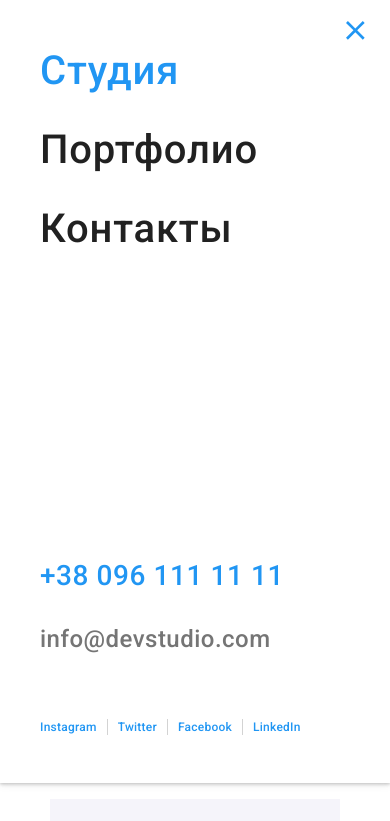
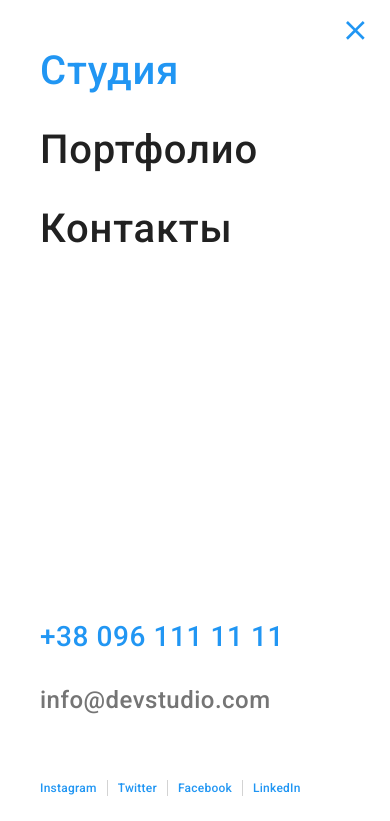
Before and after one commit to Mandzirokha/goit-markup-hw-08, a plain HTML site: page index.html in a window 390 px wide. Both pictures are taken after a click on the button 355 px from the left and 30 px from the top of the page. Shown: the top 821 px of the page. Drawn offline with nearby package versions, Linux system fonts and the light colour scheme.

Commit message:
fixed mobile menu

```diff
--- a/index.html
+++ b/index.html
@@ -63,6 +63,8 @@
           </svg>
         </button>
         <div class="mobile-menu__container" id="mobile-menu__container" data-menu>
+          <div class="mobile-menu__holder">
+            <div class="mobile-menu__nav-holder">
               <ul class="mobile-menu__nav-link list">
                 <li class="mobile-menu__item">
                   <a class="link link__current mobile-menu__link" href="./index.html">Студия</a>
@@ -72,6 +74,8 @@
                 </li>
                 <li class="mobile-menu__item"><a class="link mobile-menu__link" href="">Контакты</a></li>
               </ul>
+            </div>
+            <div class="mobile-menu__contact-holder">
               <ul class="mobile-menu__nav-contact list">
                 <li class="mobile-menu__item">
                   <a class="link mobile-menu__tel" href="tel:+380961111111"> +38 096 111 11 11</a>
@@ -80,21 +84,27 @@
                   <a class="link mobile-menu__email" href="mailto:info@devstudio.com"> info@devstudio.com </a>
                 </li>
               </ul>
-          <div class="">
               <ul class="mobile-menu__nav-social list link">
                 <li class="mobile-menu__social">
-                <a href="" class="mobile-menu__social-link link" target="_blank" rel="noopener noreferrer">Instagram</a>
+                  <a href="" class="mobile-menu__social-link link" target="_blank" rel="noopener noreferrer"
+                    >Instagram</a
+                  >
                 </li>
                 <li class="mobile-menu__social">
                   <a href="" class="mobile-menu__social-link link" target="_blank" rel="noopener noreferrer">Twitter</a>
                 </li>
                 <li class="mobile-menu__social">
-                <a href="" class="mobile-menu__social-link link" target="_blank" rel="noopener noreferrer">Facebook</a>
+                  <a href="" class="mobile-menu__social-link link" target="_blank" rel="noopener noreferrer"
+                    >Facebook</a
+                  >
                 </li>
                 <li class="mobile-menu__social">
-                <a href="" class="mobile-menu__social-link link" target="_blank" rel="noopener noreferrer">LinkedIn</a>
+                  <a href="" class="mobile-menu__social-link link" target="_blank" rel="noopener noreferrer"
+                    >LinkedIn</a
+                  >
                 </li>
               </ul>
+            </div>
           </div>
         </div>
       </div>
--- a/sass/base/_link.scss
+++ b/sass/base/_link.scss
@@ -11,6 +11,10 @@
   &:hover,
   &:focus {
     color: var(--accent-cl);
+  }
+
+  @media screen and(min-width:768px) and (max-width: 1199px) {
+    font-size: 12px;
   }
 }
 
--- a/sass/layouts/_footer.scss
+++ b/sass/layouts/_footer.scss
@@ -22,6 +22,9 @@
     display: flex;
     justify-content: space-around;
     align-items: baseline;
+  }
+
+  @media screen and(min-width: 768px) and (max-width: 1199px) {
     margin-bottom: 60px;
   }
 }
@@ -42,7 +45,7 @@
 }
 
 .address-container {
-  @media screen and(max-width: 767px) {
+  @media screen and(max-width: 767px) and (max-width: 1199px) {
     margin-bottom: 60px;
   }
 }
--- a/sass/mobile-menu.scss/_menu-btn.scss
+++ b/sass/mobile-menu.scss/_menu-btn.scss
@@ -50,13 +50,12 @@
 
 .mobile-menu__container {
   display: none;
-  position: absolute;
+  position: fixed;
   top: 0;
   left: 0;
   width: 100%;
-  max-height: 786px;
+  height: 100vh;
   padding-top: 48px;
-  padding-bottom: 48px;
   padding-left: 40px;
   background-color: var(--alt-tittle-cl);
   box-shadow: 0px 4px 8px rgba(0, 0, 0, 0.04), 0px 2px 4px rgba(0, 0, 0, 0.08), 0px 1px 3px rgba(0, 0, 0, 0.16);
--- a/sass/mobile-menu.scss/_menu-nav.scss
+++ b/sass/mobile-menu.scss/_menu-nav.scss
@@ -5,10 +5,6 @@
 
 .mobile-menu__item {
   margin-bottom: 32px;
-}
-
-.mobile-menu__nav-link {
-  margin-bottom: 306px;
 }
 
 .mobile-menu__nav-contact {
@@ -52,3 +48,9 @@
   padding-right: 10px;
   border-right: 1px solid rgba(33, 33, 33, 0.2);
 }
+
+.mobile-menu__contact-holder {
+  position: absolute;
+  bottom: 48px;
+  left: 40px;
+}
```
Also changed, not shown: css/main.css, css/main.min.css, 2 other files. Lines whose indentation alone changed are shown as unchanged.
